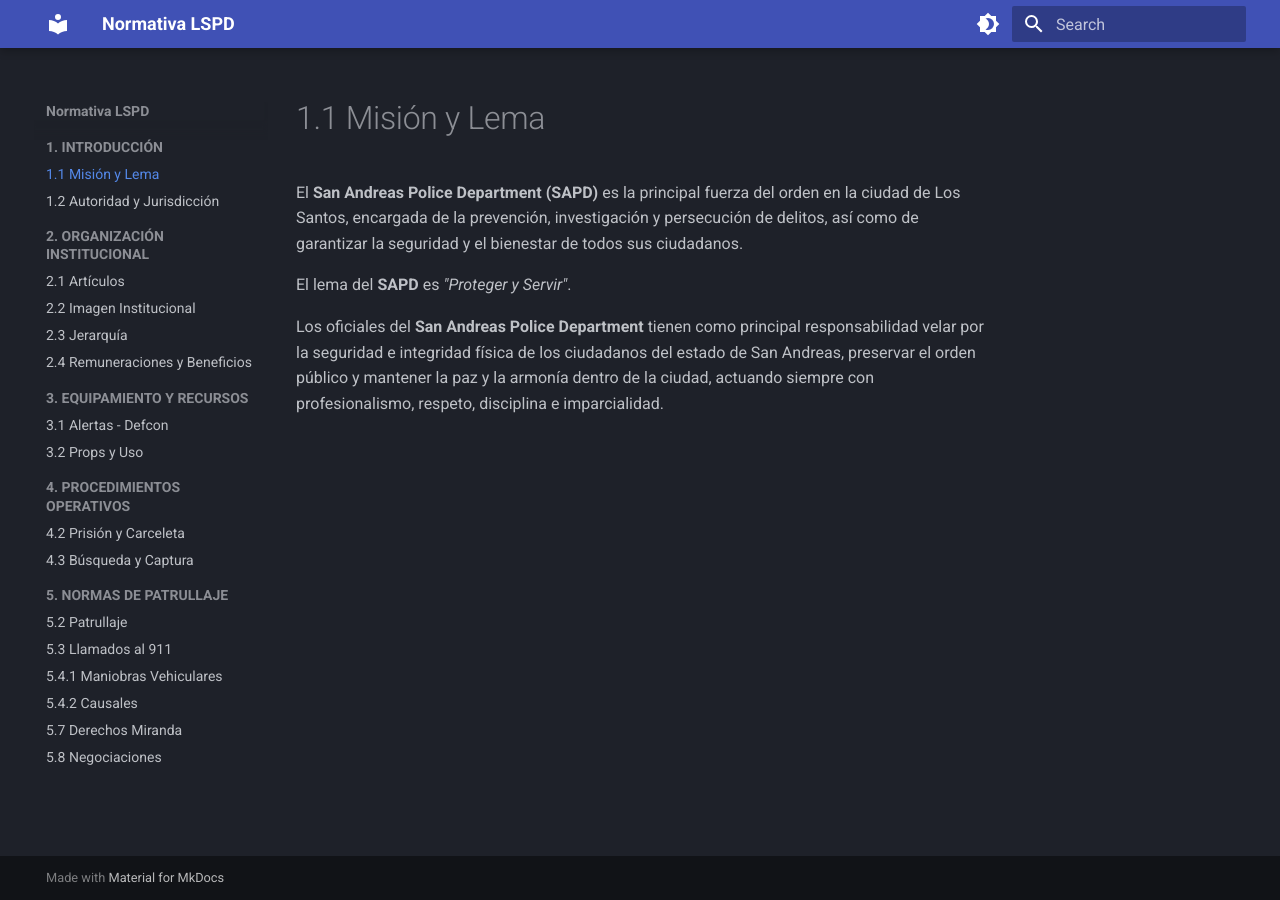
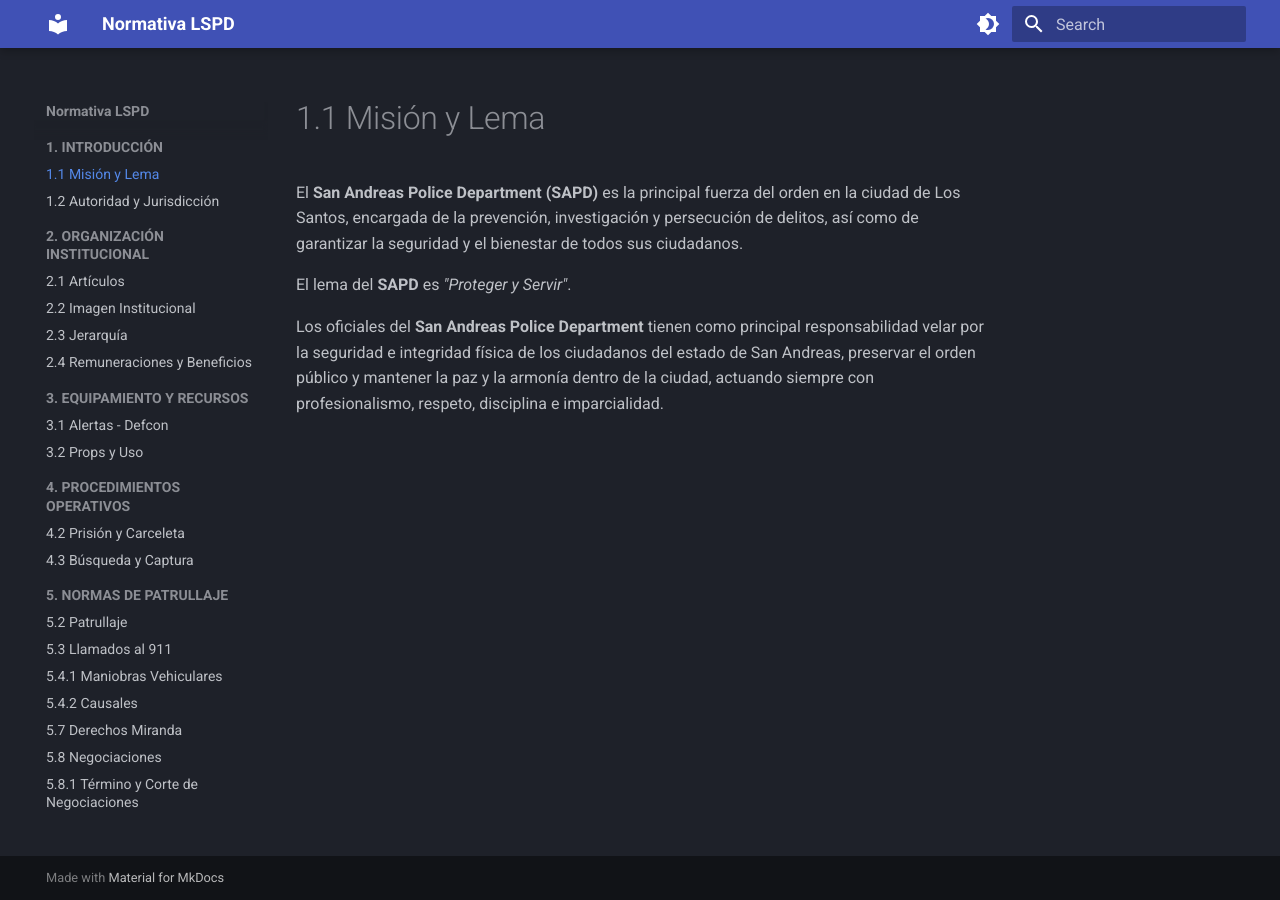
Before and after one commit to normativa-lspd-infinity-rp/Normativa-LSPD, an MkDocs documentation site: the page built from docs/index.md, in a window 1280 px wide. Built offline with MkDocs 1.6.1 and Material for MkDocs 9.7.7, drawn with Linux system fonts in a browser that asks for light colours.

Commit message:
Update mkdocs.yml

```diff
--- a/mkdocs.yml
+++ b/mkdocs.yml
@@ -54,3 +54,4 @@ nav:
       - 5.4.2 Causales: patrullaje/causales.md
       - 5.7 Derechos Miranda: patrullaje/derechos-miranda.md
       - 5.8 Negociaciones: patrullaje/negociaciones.md
+      - 5.8.1 Término y Corte de Negociaciones: patrullaje/termino-corte-negociaciones.md
```
